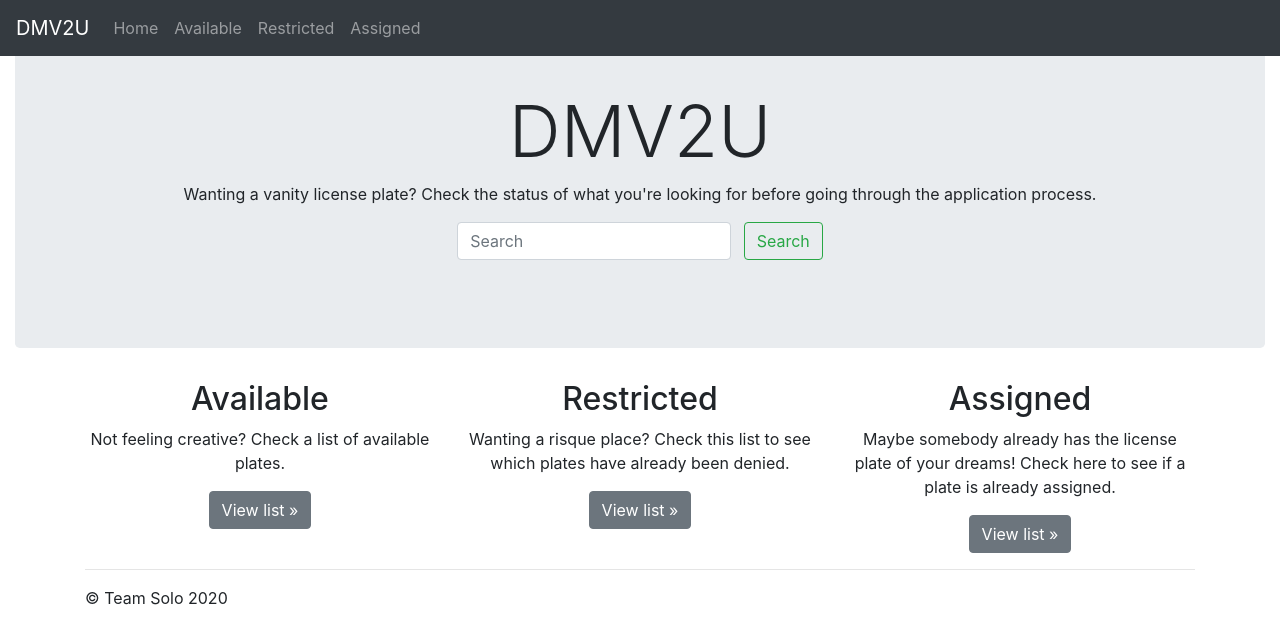
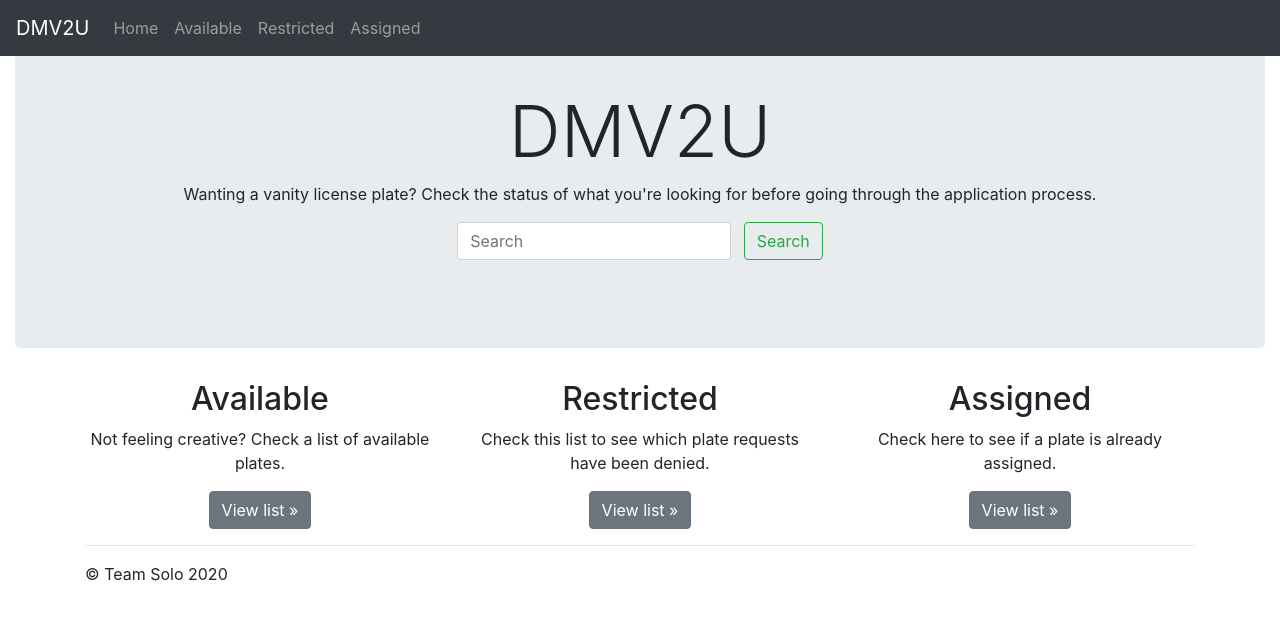
Before and after one commit to kwicz/vanity-plate-search, a Flask app: page / in a window 1280 px wide. Shown: the top 644 px of the page. Run offline with Flask 2, Linux system fonts and the light colour scheme; some libraries are stand-ins or nearby versions.

Commit message:
update readme and cleanup files

```diff
--- a/templates/index.html
+++ b/templates/index.html
@@ -44,14 +44,14 @@
           </div>
           <div class="col-md-4">
             <h2>Restricted</h2>
-            <p>Wanting a risque place? Check this list to see which plates have already been denied.</p>
+            <p>Check this list to see which plate requests have been denied.</p>
             <form class="form-inline my-2 my-lg-0" action="/restricted" method="POST">
               <button class="btn btn-secondary" name="restricted" type="submit">View list &raquo;</button>
             </form>
           </div>
           <div class="col-md-4">
             <h2>Assigned</h2>
-            <p>Maybe somebody already has the license plate of your dreams! Check here to see if a plate is already assigned.</p>
+            <p>Check here to see if a plate is already assigned.</p>
             <form class="form-inline my-2 my-lg-0" action="/assigned" method="POST">
               <button class="btn btn-secondary" name="assigned" type="submit">View list &raquo;</button>
             </form>
```
Also changed, not shown: README.md (added), img/dmv-landing.png (added).
